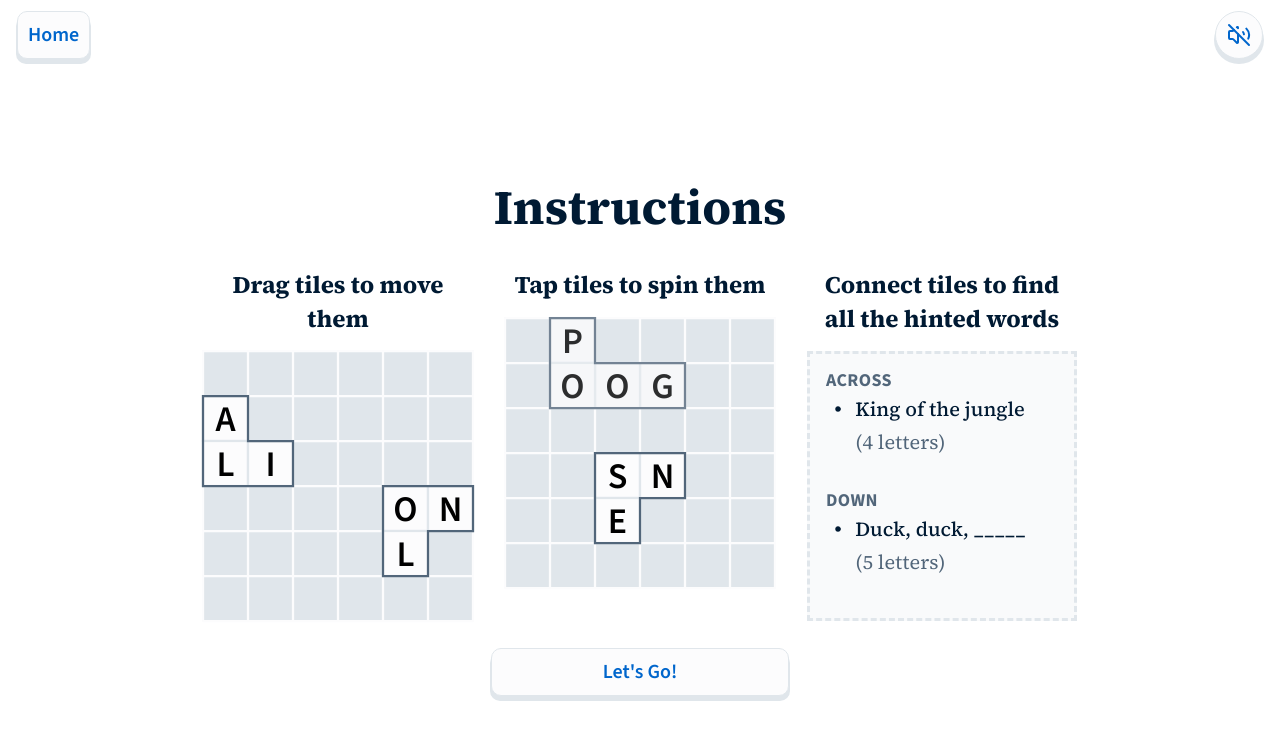
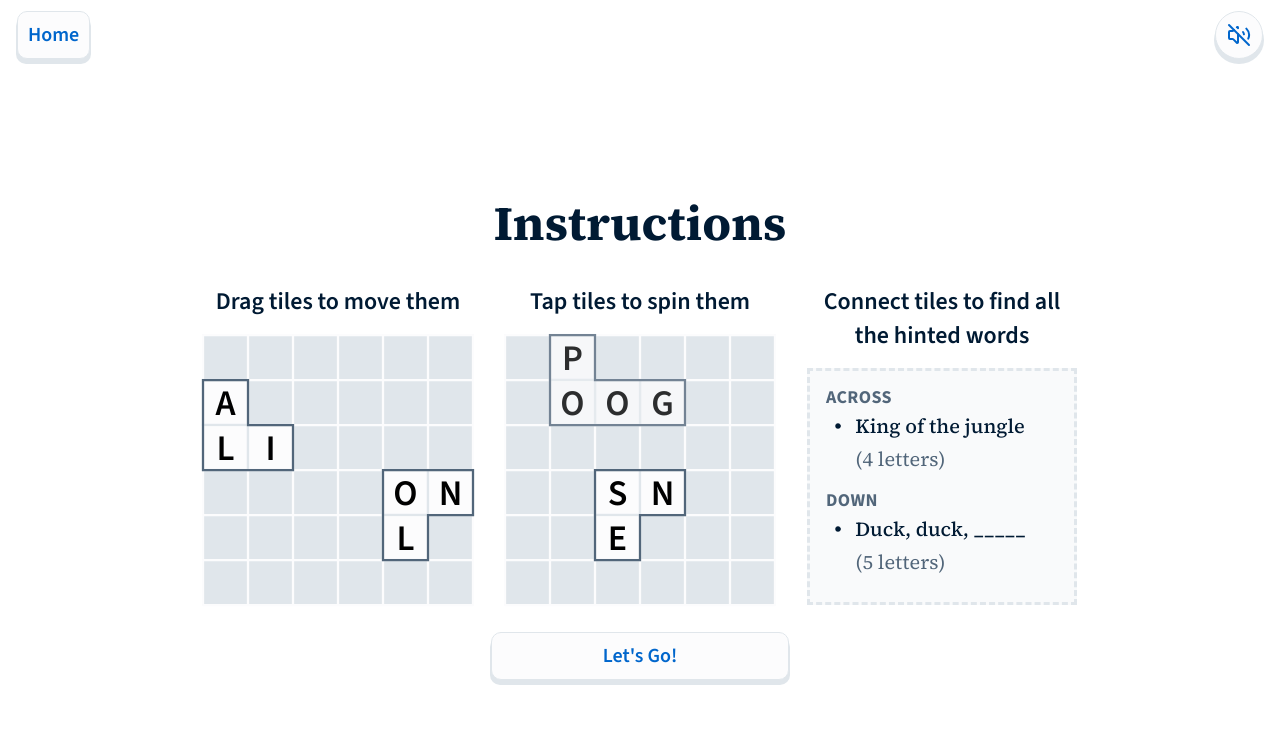
Before and after one commit to Paul-Hebert/tiled-words-2, a Vue app: page /instructions in a window 1280 px wide. Shown: the top 740 px of the page. Built offline with nearby package versions, Linux system fonts and the light colour scheme.

Commit message:
Tweak instruction styles

```diff
--- a/src/views/Instructions.vue
+++ b/src/views/Instructions.vue
@@ -47,9 +47,6 @@ import WordsExample from '@/components/instructions/WordsExample.vue'
 
 .title {
   font-size: 3rem;
-  font-weight: 700;
-  margin: 0;
-  font-family: var(--font-serif);
 
   @media (min-width: 800px) {
     text-align: center;
@@ -76,9 +73,9 @@ import WordsExample from '@/components/instructions/WordsExample.vue'
 }
 
 .instruction-item-title {
-  font-weight: 700;
-  font-family: var(--font-serif);
   font-size: 1.5rem;
+  font-family: var(--font-sans);
+  font-weight: 600;
 
   @media (min-width: 800px) {
     text-align: center;
```
